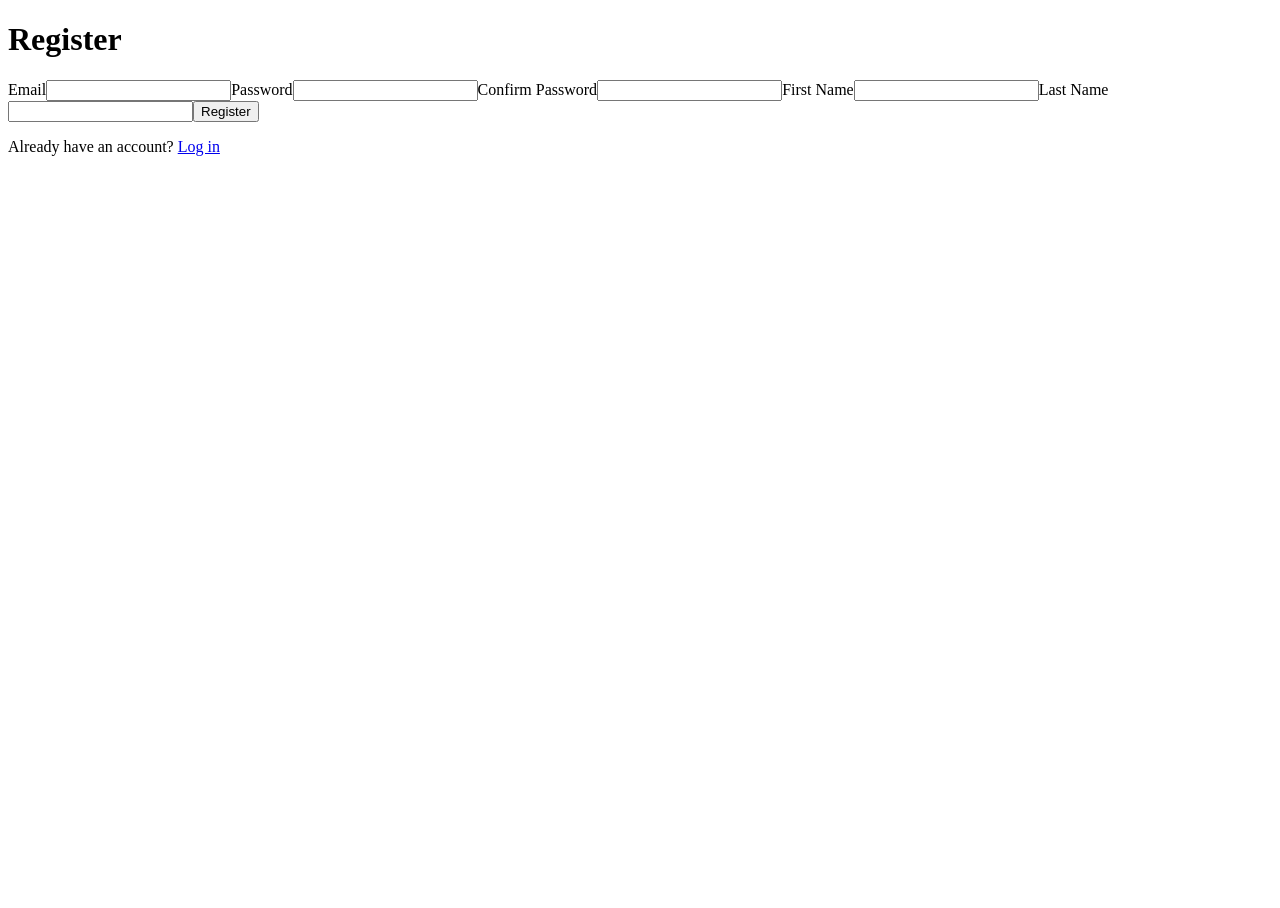
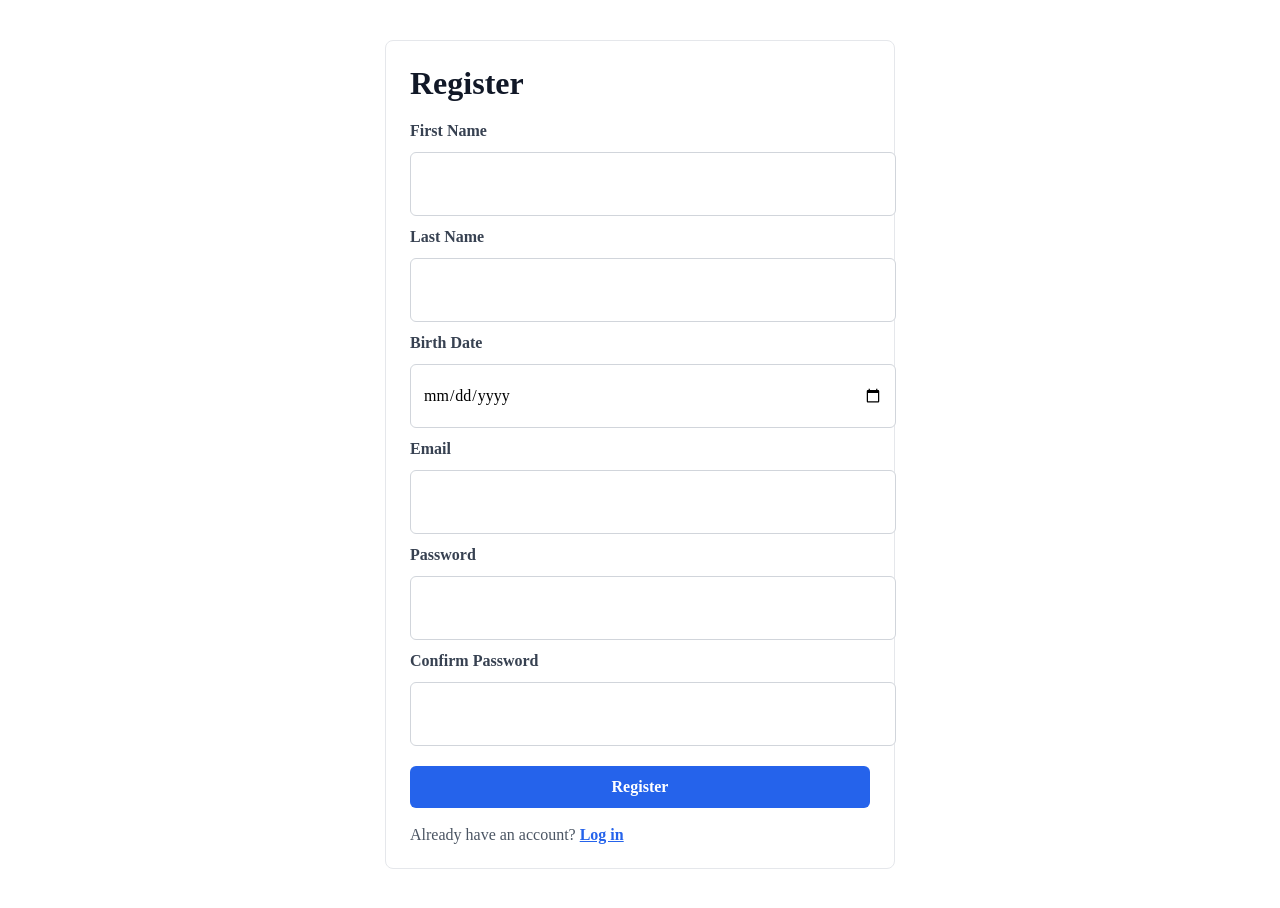
Before and after one commit to LuizGustavoGuimaraes02/manage-my-shifts-client, an Angular app: page /register in a window 1280 px wide. Before the commit the page ends 800 px from the top, so only its background shows below. Built offline with nearby package versions, Linux system fonts and the light colour scheme.

Commit message:
feat(auth): add birth date to registration
Include birth date in the register payload and validate age on the client before submitting.

Improve the register page layout and keep validation aligned with the user API requirements.

Refs LuizGustavoGuimaraes02/manage-my-shifts-api#17

```diff
--- a/src/app/core/services/auth.service.ts
+++ b/src/app/core/services/auth.service.ts
@@ -8,6 +8,7 @@ interface RegisterPayload {
     password: string;
     firstName: string;
     lastName: string;
+    birthDate: string;
 }
 
 interface LoginPayload {
--- a/src/app/features/auth/register/register.css
+++ b/src/app/features/auth/register/register.css
@@ -0,0 +1,94 @@
+.register-page {
+    display: flex;
+    justify-content: center;
+    padding: 32px 20px;
+}
+
+.register-card {
+    width: 100%;
+    max-width: 460px;
+    padding: 24px;
+    border: 1px solid #e5e7eb;
+    border-radius: 8px;
+    background: #ffffff;
+}
+
+h1 {
+    margin: 0 0 20px;
+    color: #111827;
+    font-size: 2rem;
+}
+
+form {
+    display: grid;
+    gap: 12px;
+}
+
+label {
+    color: #374151;
+    font-weight: 600;
+}
+
+input {
+    width: 100%;
+    min-height: 42px;
+    padding: 10px 12px;
+    border: 1px solid #d1d5db;
+    border-radius: 6px;
+    font: inherit;
+}
+
+input:focus {
+    border-color: #2563eb;
+    outline: 2px solid rgba(37, 99, 235, 0.18);
+}
+
+button {
+    min-height: 42px;
+    margin-top: 8px;
+    padding: 10px 16px;
+    border: 0;
+    border-radius: 6px;
+    color: #ffffff;
+    background: #2563eb;
+    font: inherit;
+    font-weight: 700;
+    cursor: pointer;
+}
+
+.error {
+    margin-bottom: 16px;
+    padding: 10px 12px;
+    border-radius: 6px;
+    color: #991b1b;
+    background: #fee2e2;
+}
+
+.error ul {
+    margin: 0;
+    padding-left: 20px;
+}
+
+p {
+    margin: 18px 0 0;
+    color: #4b5563;
+}
+
+a {
+    color: #2563eb;
+    font-weight: 700;
+}
+
+@media (max-width: 640px) {
+    .register-page {
+        padding: 24px 14px;
+    }
+
+    .register-card {
+        padding: 18px;
+    }
+
+    h1 {
+        font-size: 1.6rem;
+    }
+}
--- a/src/app/features/auth/register/register.html
+++ b/src/app/features/auth/register/register.html
@@ -1,3 +1,5 @@
+<section class="register-page">
+    <div class="register-card">
         <h1>Register</h1>
 
         <div *ngIf="errors.length > 0" class="error">
@@ -7,6 +9,15 @@
         </div>
 
         <form (ngSubmit)="onSubmit()">
+            <label for="firstName">First Name</label>
+            <input type="text" id="firstName" name="firstName" [(ngModel)]="firstName" required>
+
+            <label for="lastName">Last Name</label>
+            <input type="text" id="lastName" name="lastName" [(ngModel)]="lastName" required>
+
+            <label for="birthDate">Birth Date</label>
+            <input type="date" id="birthDate" name="birthDate" [(ngModel)]="birthDate" required>
+
             <label for="email">Email</label>
             <input type="email" id="email" name="email" [(ngModel)]="email" required>
 
@@ -16,13 +27,9 @@
             <label for="confirmPassword">Confirm Password</label>
             <input type="password" id="confirmPassword" name="confirmPassword" [(ngModel)]="confirmPassword" required>
 
-    <label for="firstName">First Name</label>
-    <input type="text" id="firstName" name="firstName" [(ngModel)]="firstName" required>
-
-    <label for="lastName">Last Name</label>
-    <input type="text" id="lastName" name="lastName" [(ngModel)]="lastName" required>
-
             <button type="submit">Register</button>
         </form>
 
         <p>Already have an account? <a routerLink="/login">Log in</a></p>
+    </div>
+</section>
--- a/src/app/features/auth/register/register.ts
+++ b/src/app/features/auth/register/register.ts
@@ -1,4 +1,4 @@
-import { Component, ChangeDetectorRef } from '@angular/core';
+import { ChangeDetectorRef, Component } from '@angular/core';
 import { CommonModule } from '@angular/common';
 import { FormsModule } from '@angular/forms';
 import { Router, RouterLink } from '@angular/router';
@@ -17,6 +17,7 @@ export class Register {
     confirmPassword = '';
     firstName = '';
     lastName = '';
+    birthDate = '';
 
     errors: string[] = [];
 
@@ -25,6 +26,22 @@ export class Register {
         private router: Router,
         private cdr: ChangeDetectorRef
     ) {}
+
+    private calculateAge(birthDate: string): number {
+        const today = new Date();
+        const dateOfBirth = new Date(birthDate);
+        let age = today.getFullYear() - dateOfBirth.getFullYear();
+        const monthDifference = today.getMonth() - dateOfBirth.getMonth();
+
+        if (
+            monthDifference < 0 ||
+            (monthDifference === 0 && today.getDate() < dateOfBirth.getDate())
+        ) {
+            age--;
+        }
+
+        return age;
+    }
 
     private validate(): string[] {
         const foundErrors: string[] = [];
@@ -50,6 +67,16 @@ export class Register {
             foundErrors.push('Last name must contain at least 2 characters.');
         }
 
+        if (!this.birthDate) {
+            foundErrors.push('Birth date is required.');
+        } else {
+            const age = this.calculateAge(this.birthDate);
+
+            if (Number.isNaN(age) || age < 6 || age > 130) {
+                foundErrors.push('Age must be between 6 and 130 years old.');
+            }
+        }
+
         return foundErrors;
     }
 
@@ -64,10 +91,11 @@ export class Register {
             email: this.email,
             password: this.password,
             firstName: this.firstName,
-            lastName: this.lastName
+            lastName: this.lastName,
+            birthDate: this.birthDate
         }).subscribe({
             next: () => {
-                this.router.navigate(['/login']);
+                this.router.navigate(['/home']);
             },
             error: (err: any) => {
                 this.errors = [err.error?.message || 'Registration failed. Please try again.'];
```
Lines whose indentation alone changed are shown as unchanged.
